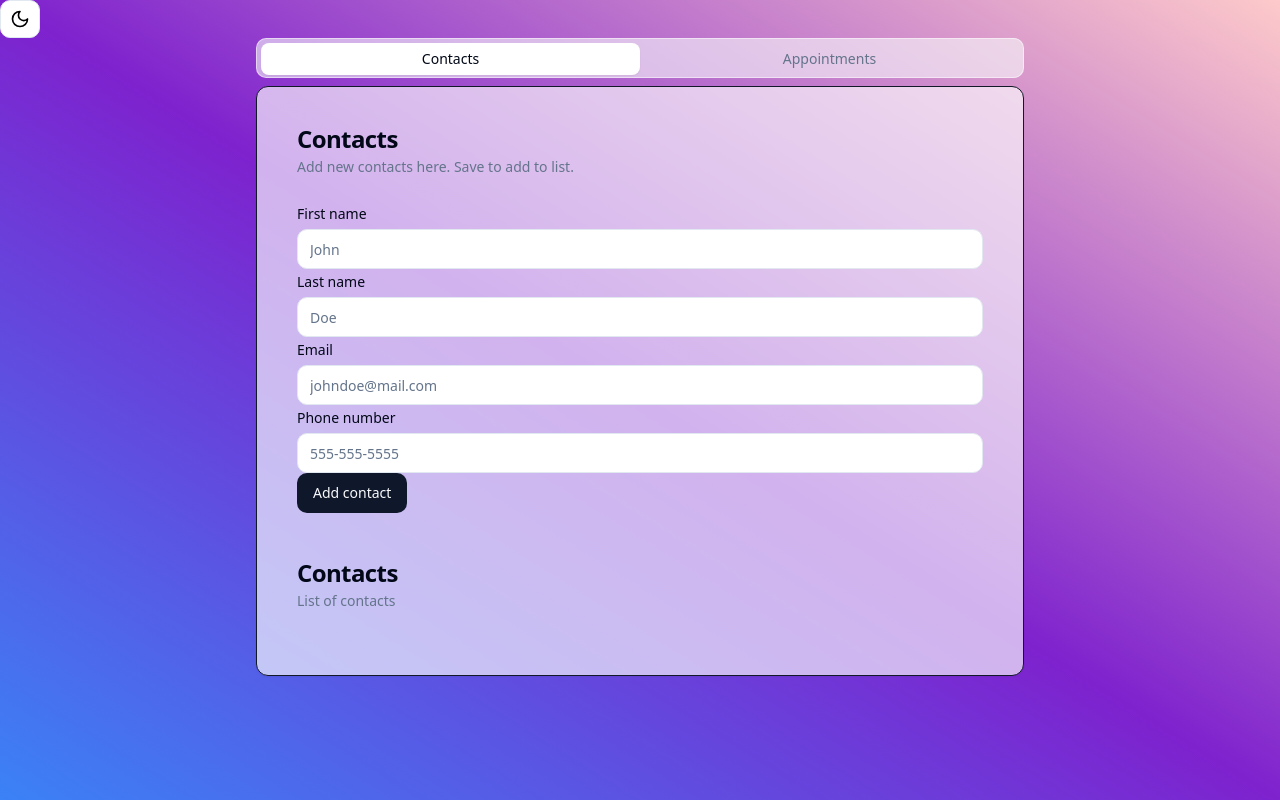
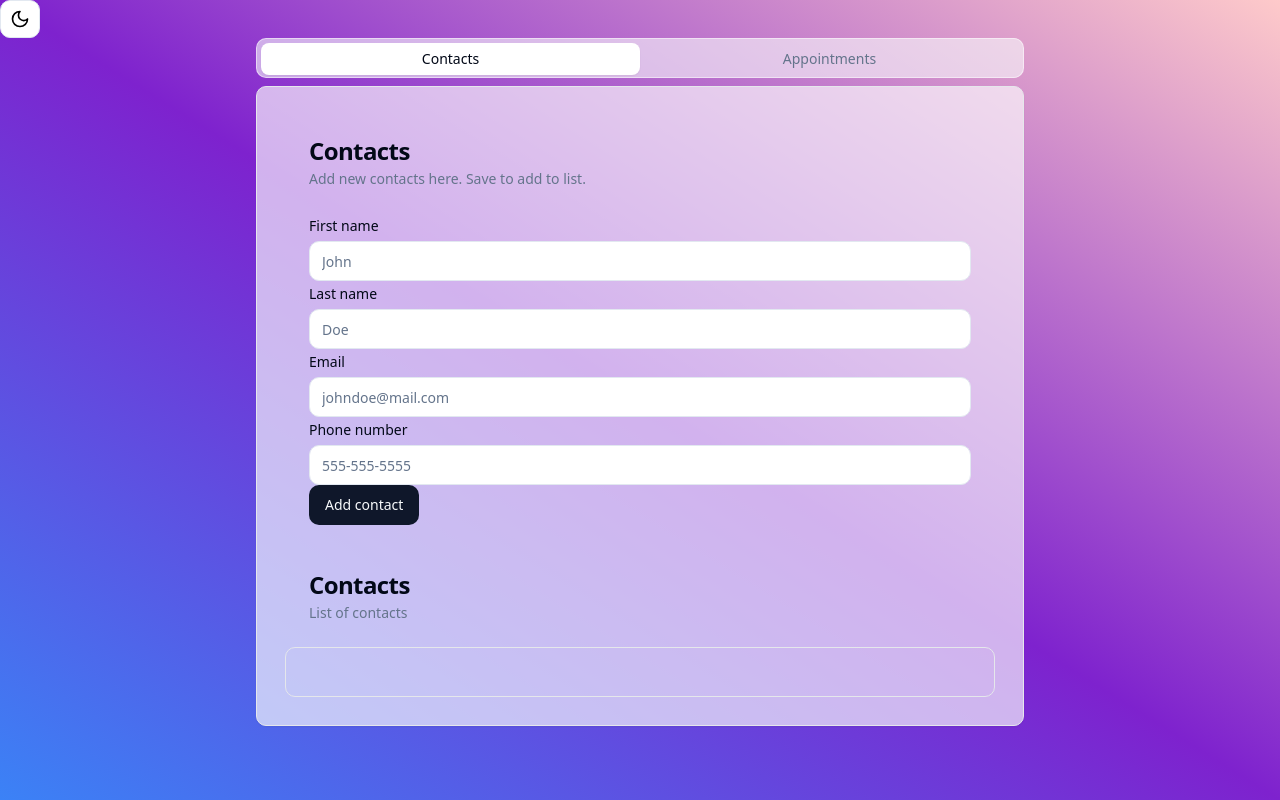
Before and after one commit to nixowl/appointment-plan, a React (Vite) app: page / in a window 1280 px wide. Built offline with nearby package versions, Linux system fonts and the light colour scheme.

Commit message:
use usecontext and render list of contacts

```diff
--- a/src/components/ContactsForm.tsx
+++ b/src/components/ContactsForm.tsx
@@ -12,14 +12,16 @@ import { Label } from '@/components/ui/label'
 import { ContactCard } from './ContactCard'
 // import * as z from 'zod'
 import { Contact } from '@/types'
-import { useState } from 'react'
+import { useContext, useState } from 'react'
+import ContactsContext from './context/ContactsContext'
 
 export const ContactsForm = () => {
     const [givenName, setGivenName] = useState('')
     const [familyName, setFamilyName] = useState('')
     const [email, setEmail] = useState('')
     const [phone, setPhone] = useState('')
-    const [contacts, setContacts] = useState<Contact[]>([])
+    const { contacts, setContacts } = useContext(ContactsContext)
+
 
     // // Contact form validation
     // const formSchema = z.object({
@@ -34,9 +36,9 @@ export const ContactsForm = () => {
     // }
 
     const handleSubmit = (e: React.FormEvent<HTMLFormElement>) => {
+        e.preventDefault()
         if (!givenName && !familyName && !email && !phone) return;
         console.log('click')
-        e.preventDefault()
         console.log(contacts)
         const newContact: Contact = {
             givenName: givenName,
@@ -52,7 +54,7 @@ export const ContactsForm = () => {
 
     return (
         <>
-            <Card className="flex flex-col p-4 border-gray-900">
+            <Card className="flex flex-col p-7 border rounded-md max-h-[87vh]">
                 <CardHeader>
                     <CardTitle>Contacts</CardTitle>
                     <CardDescription>
@@ -114,7 +116,7 @@ export const ContactsForm = () => {
                     <CardTitle>Contacts</CardTitle>
                     <CardDescription>List of contacts</CardDescription>
                 </CardHeader>
-                <CardContent className="space-y-2">
+                <CardContent className="space-y-2 max-h-[30rem] overflow-y-scroll border rounded-md p-6">
                     {contacts.map((contact, index) => (
                         <ContactCard
                             key={index}
```
